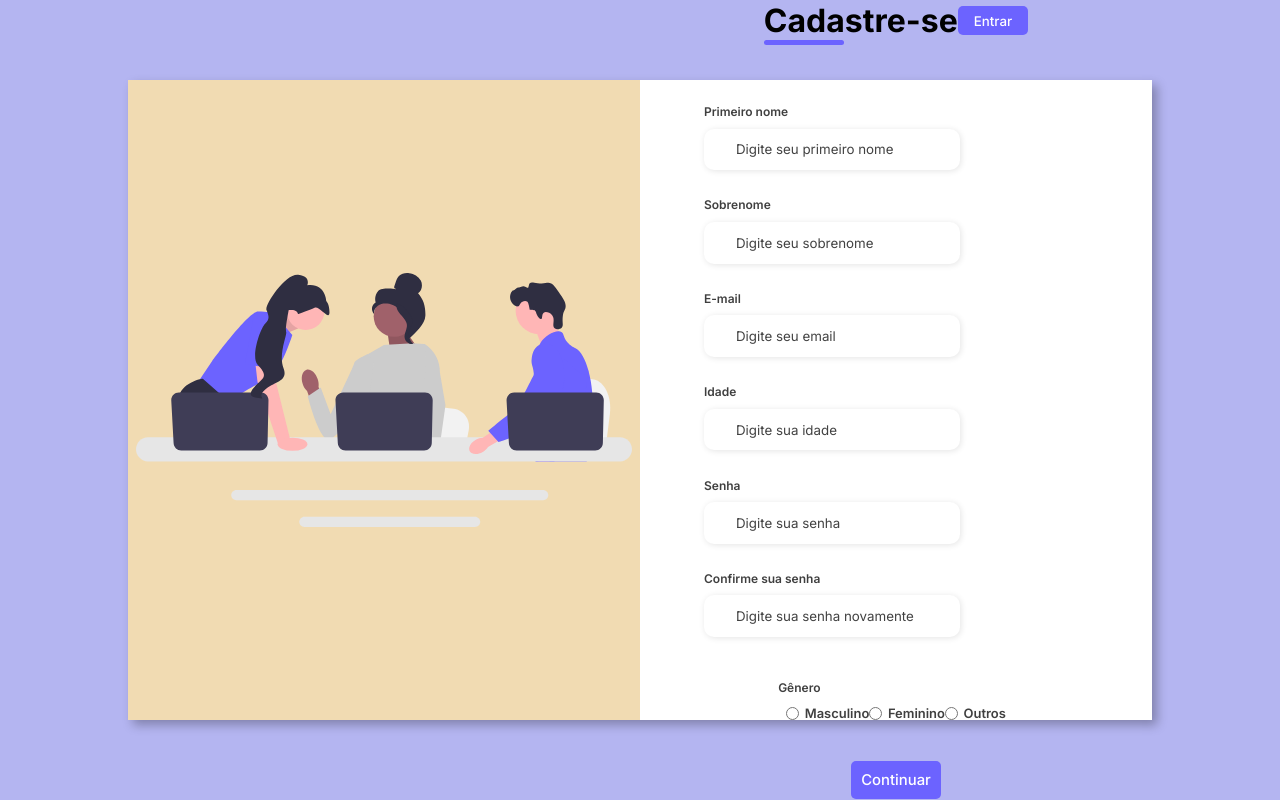
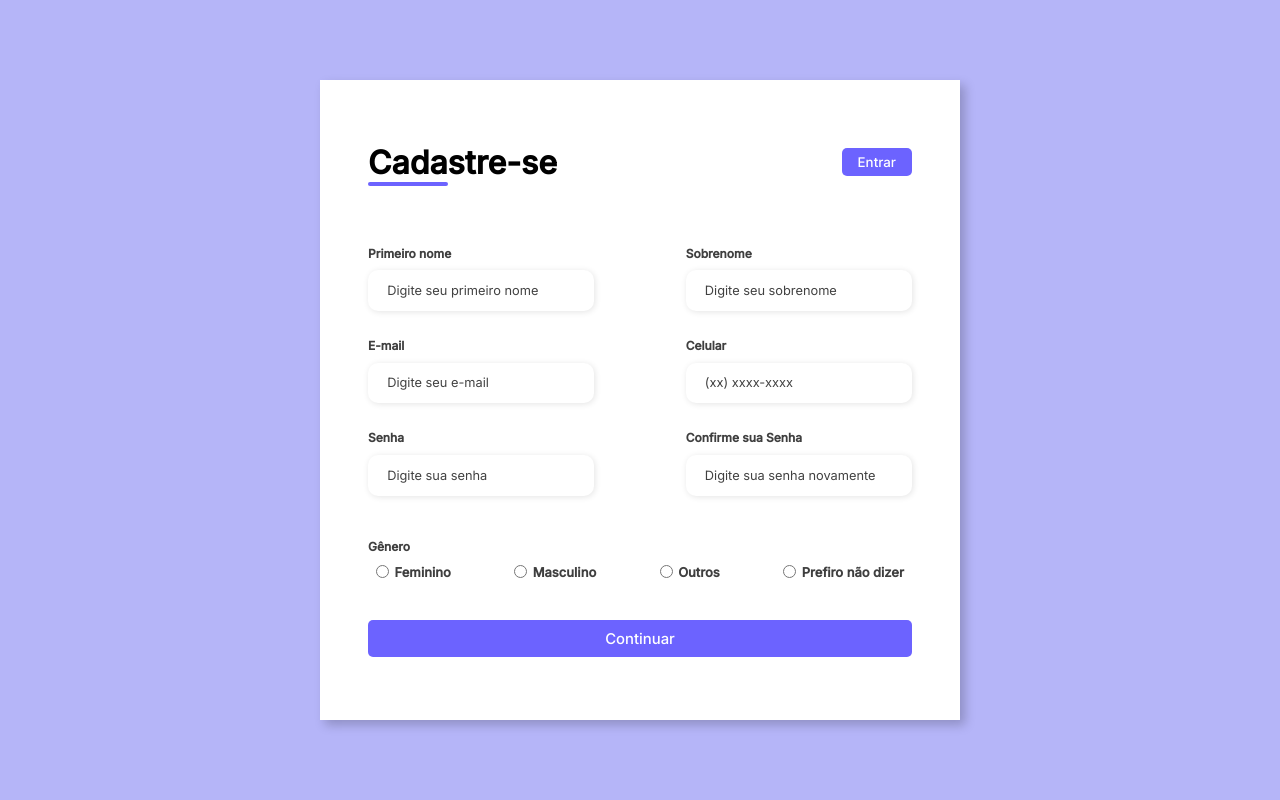
Before and after one commit to Ericofff/gestao_financeira, a PHP site: page / in a window 1280 px wide. Run offline with PHP 8.4, Linux system fonts and the light colour scheme.

Commit message:
Reset, deu barba

```diff
--- a/css/style.css
+++ b/css/style.css
@@ -1,75 +1,74 @@
-@import url('https://fonts.googleapis.com/css2?family=Inter:wght@200;300;400;500;600;700;800;900&display=swap');
-*{
+@import url('https://fonts.googleapis.com/css2?family=Inter:wght@200;300;400;500&family=Open+Sans:wght@300;400;500;600&display=swap');
+* {
+    padding: 0;
     margin: 0;
-    padding: 0;
     box-sizing: border-box;
-    font-family: Inter, Helvetica, sans-serif;
+    font-family: 'Inter', sans-serif;
 }
 
-body{
+body {
     width: 100%;
     height: 100vh;
     display: flex;
     justify-content: center;
     align-items: center;
-	background: #B4B5F1;
+    background: #0c0ce94d;
 }
 
-.container{
+.container {
     width: 80%;
     height: 80vh;
     display: flex;
-	box-shadow: 5px 5px 10px #00000049;
+    box-shadow: 5px 5px 10px rgba(0, 0, 0, 0.212);
 }
 
-.form-image{
+.form-image {
     width: 50%;
     display: flex;
     justify-content: center;
     align-items: center;
     background-color: #fde3a7d7;
-	pad: 1rem;
+    padding: 1rem;
 }
 
-.form-image img{
+.form-image img {
     width: 31rem;
 }
 
-.form{
+.form {
     width: 50%;
     display: flex;
+    flex-direction: column;
     justify-content: center;
     align-items: center;
-	flex-direction: column;
     background-color: #fff;
     padding: 3rem;
 }
 
-.form-header{
+.form-header {
     margin-bottom: 3rem;
     display: flex;
-	justify-content: center;
+    justify-content: space-between;
+}
+
+.login-button {
+    display: flex;
     align-items: center;
 }
 
-.login-button{
-	display: flex;
-	justify-content: center;
-}
-
-.login-button button{
+.login-button button {
     border: none;
-	background: #6c63ff;
+    background-color: #6c63ff;
     padding: 0.4rem 1rem;
     border-radius: 5px;
     cursor: pointer;
 }
 
-.login-button button:hover{
-	background: #6b63fff1;
+.login-button button:hover {
+    background-color: #6b63fff1;
 }
 
-.login-button button a{
+.login-button button a {
     text-decoration: none;
     font-weight: 500;
     color: #fff;
@@ -84,50 +83,46 @@ body{
     margin: 0 auto;
     position: absolute;
     border-radius: 10px;
-	transition: 0.3s;
-}
-.form-header h1:hover::after {
-	width: 10rem;
 }
 
-.input-group{
+.input-group {
     display: flex;
     flex-wrap: wrap;
     justify-content: space-between;
-	padding: 1rem;
-
+    padding: 1rem 0;
 }
 
-.input-box{
+.input-box {
     display: flex;
     flex-direction: column;
     margin-bottom: 1.1rem;
 }
 
-.input-box input{
+.input-box input {
     margin: 0.6rem 0;
-	padding: 0.8rem 2rem;
+    padding: 0.8rem 1.2rem;
     border: none;
     border-radius: 10px;
     box-shadow: 1px 1px 6px #0000001c;
+    font-size: 0.8rem;
 }
 
-.input-box input:hover{
+.input-box input:hover {
     background-color: #eeeeee75;
 }
 
-.input-box input:focus-visible{
+.input-box input:focus-visible {
     outline: 1px solid #6c63ff;
 }
 
-.input-box label, .gender-title h6{
+.input-box label,
+.gender-title h6 {
     font-size: 0.75rem;
     font-weight: 600;
     color: #000000c0;
-
 }
 
-.input-box input::placeholder{
+.input-box input::placeholder {
     color: #000000be;
 }
 
@@ -153,7 +148,6 @@ body{
     color: #000000c0;
 }
 
-
 .continue-button button {
     width: 100%;
     margin-top: 2.5rem;
@@ -174,3 +168,42 @@ body{
     font-weight: 500;
     color: #fff;
 }
+
+@media screen and (max-width: 1330px) {
+    .form-image {
+        display: none;
+    }
+    .container {
+        width: 50%;
+    }
+    .form {
+        width: 100%;
+    }
+}
+
+@media screen and (max-width: 1064px) {
+    .container {
+        width: 90%;
+        height: auto;
+    }
+    .input-group {
+        flex-direction: column;
+        z-index: 5;
+        padding-right: 5rem;
+        max-height: 10rem;
+        overflow-y: scroll;
+        flex-wrap: nowrap;
+    }
+    .gender-inputs {
+        margin-top: 2rem;
+    }
+    .gender-group {
+        flex-direction: column;
+    }
+    .gender-title h6 {
+        margin: 0;
+    }
+    .gender-input {
+        margin-top: 0.5rem;
+    }
+}
--- a/index.html
+++ b/index.html
@@ -10,10 +10,10 @@
 <body>
   <div class="container">
       <div class="form-image">
-        <img src="img/bg.svg" alt="">
+          <img src="assets/img//undraw_shopping_re_3wst.svg" alt="">
       </div>
-
       <div class="form">
+          <form action="#">
               <div class="form-header">
                   <div class="title">
                       <h1>Cadastre-se</h1>
@@ -23,42 +23,37 @@
                   </div>
               </div>
 
-
               <div class="input-group">
                   <div class="input-box">
                       <label for="Nome">Primeiro nome</label>
-                <input id="nome" type="text" placeholder="Digite seu primeiro nome" >
+                      <input id="Nome" type="text" name="Nome" placeholder="Digite seu primeiro nome" required>
+                  </div>
+
+                  <div class="input-box">
+                      <label for="lastname">Sobrenome</label>
+                      <input id="lastname" type="text" name="lastname" placeholder="Digite seu sobrenome" required>
+                  </div>
+                  <div class="input-box">
+                      <label for="email">E-mail</label>
+                      <input id="email" type="email" name="email" placeholder="Digite seu e-mail" required>
+                  </div>
+
+                  <div class="input-box">
+                      <label for="number">Celular</label>
+                      <input id="number" type="tel" name="number" placeholder="(xx) xxxx-xxxx" required>
+                  </div>
+
+                  <div class="input-box">
+                      <label for="password">Senha</label>
+                      <input id="password" type="password" name="password" placeholder="Digite sua senha" required>
                   </div>
 
 
                   <div class="input-box">
-                <label for="Nome2">Sobrenome</label>
-                <input id="Nome2" type="text" placeholder="Digite seu sobrenome" >
+                      <label for="confirmPassword">Confirme sua Senha</label>
+                      <input id="confirmPassword" type="password" name="confirmPassword" placeholder="Digite sua senha novamente" required>
                   </div>
 
-
-            <div class="input-box">
-                <label for="email">E-mail</label>
-                <input id="email" type="email" placeholder="Digite seu email">
-            </div>
-
-
-            <div class="input-box">
-                <label for="number">Idade</label>
-                <input id="number" type="number" placeholder="Digite sua idade">
-            </div>
-
-
-            <div class="input-box">
-                <label for="senha">Senha</label>
-                <input id="Senha" type="password" placeholder="Digite sua senha">
-            </div>
-
-
-             <div class="input-box">
-               <label for="senha2">Confirme sua senha</label>
-               <input id="Senha2" type="password" placeholder="Digite sua senha novamente">
-             </div>
               </div>
 
               <div class="gender-inputs">
@@ -68,19 +63,27 @@
 
                   <div class="gender-group">
                       <div class="gender-input">
-                    <input type="radio" name="gender" id="male">
+                          <input id="female" type="radio" name="gender">
+                          <label for="female">Feminino</label>
+                      </div>
+
+                      <div class="gender-input">
+                          <input id="male" type="radio" name="gender">
                           <label for="male">Masculino</label>
                       </div>
+
                       <div class="gender-input">
-                    <input type="radio" name="gender" id="female">
-                    <label for="female">Feminino</label>
+                          <input id="others" type="radio" name="gender">
+                          <label for="others">Outros</label>
                       </div>
+
                       <div class="gender-input">
-                    <input type="radio" name="gender" id="others">
-                    <label for="others">Outros</label>
+                          <input id="none" type="radio" name="gender">
+                          <label for="none">Prefiro não dizer</label>
                       </div>
                   </div>
               </div>
+
               <div class="continue-button">
                   <button><a href="#">Continuar</a> </button>
               </div>
```
Lines whose indentation alone changed are shown as unchanged.
